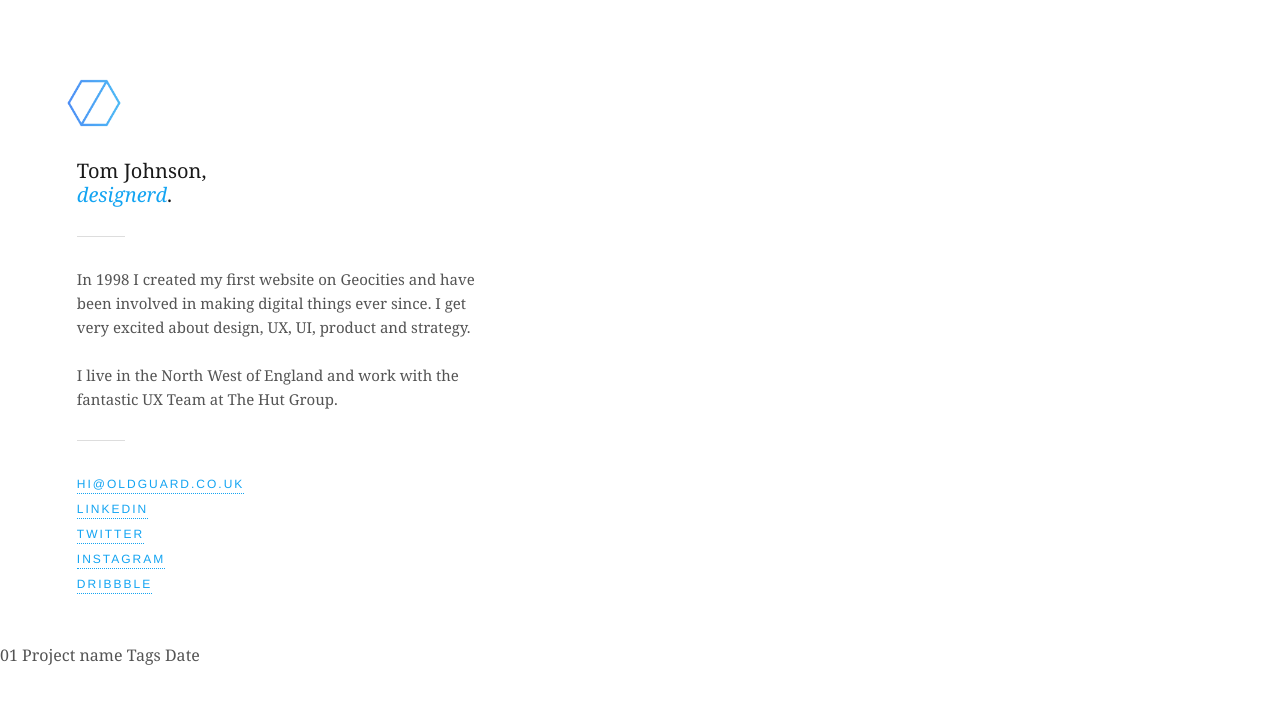
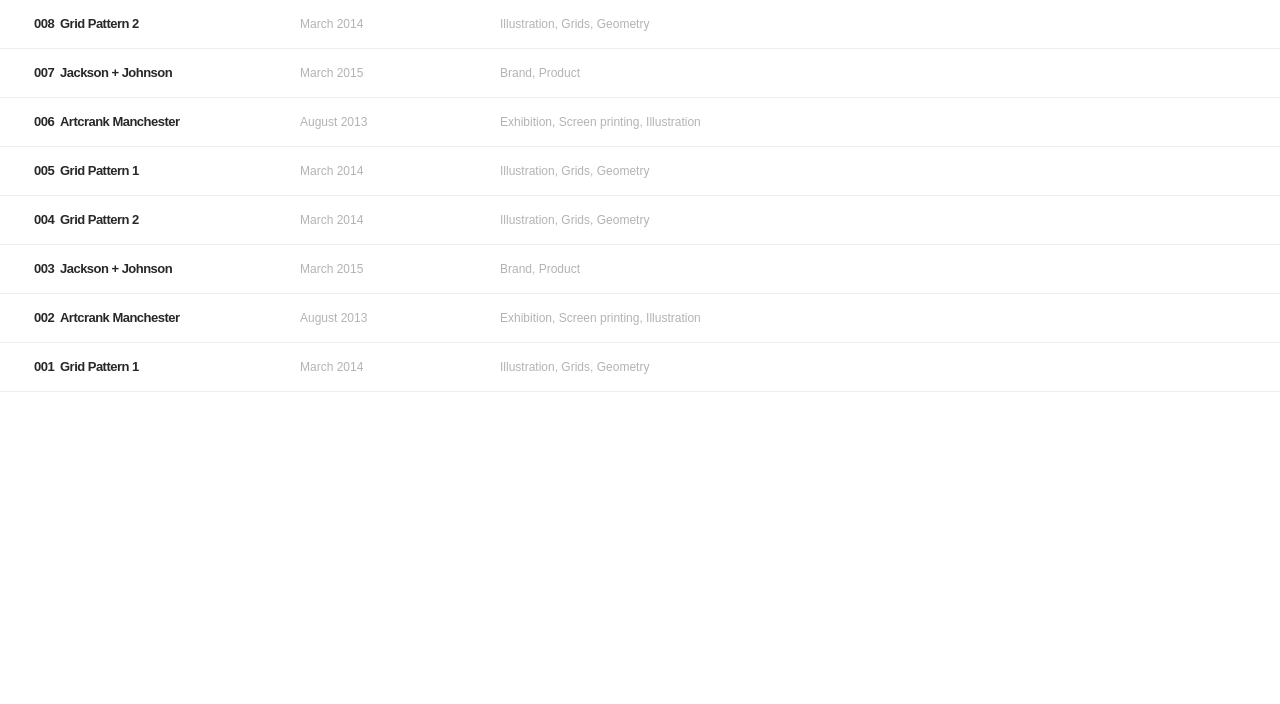
Before and after one commit to TomOldGuard/OldGuard, a PHP site: page / in a window 1280 px wide. Shown: the top 704 px of the page. Run offline with PHP 8.4, Linux system fonts and the light colour scheme; some libraries are stand-ins or nearby versions.

Commit message:
Archive style started

```diff
--- a/css/freestylin.css
+++ b/css/freestylin.css
@@ -126,6 +126,45 @@ p a:hover, ul a:hover, h2 a:hover{
 ::selection{ background: #E8E8E8; color: #13A4F2; } /* Safari */
 ::-moz-selection{ background: #E8E8E8; color: #13A4F2; } /* Firefox */
 
+
+.row{
+	border-bottom: 1px solid #efefef;
+}
+
+.row{
+	font-family: sans-serif;
+	font-size: 12px;
+	color: #B4B3B2;
+	line-height: 24px;
+    padding: 12px 34px;
+}
+
+.bold{
+	color: #282828;
+	font-weight: bold;
+	letter-spacing: -0.04em;
+	text-transform: capitalize;
+	font-size: 13px;
+	text-rendering: optimizelegibility;
+
+}
+
+.tags{
+	left: 500px;
+	position: absolute;
+}
+
+.date{
+	left: 300px;
+	position: absolute;
+}
+
+.title{
+	left: 60px;
+	position: absolute;
+}
+
+
 /*media queries*/
 
 @media screen and (min-width: 500px) {
--- a/index.html
+++ b/index.html
@@ -38,7 +38,7 @@
   </head>
   <body>
 
-    <header>
+ <!--   <header>
       <img src="images/logo.png"/ class="logo">
       <H1>Tom Johnson,<br><i>designerd</i>.</H1>
     </header>
@@ -55,14 +55,56 @@
         <li><a href="http://dribbble.com/oldguard" title="Old Guard Dribbble profile">Dribbble</a></li>
       </ul>
     </section>
+
+  -->
     <div class="row">
-      01
-      Project name
-      Tags
-      Date
+      <span class="bold">008</span>
+      <span class="bold title">Grid pattern 2</span>
+      <span class="tags">Illustration, Grids, Geometry</span>
+      <span class="date">March 2014</span>
     </div>
-
-
+    <div class="row">
+      <span class="bold">007</span>
+      <span class="bold title">Jackson + Johnson</span>
+      <span class="tags">Brand, Product</span>
+      <span class="date">March 2015</span>
+    </div>
+    <div class="row">
+      <span class="bold">006</span>
+      <span class="bold title">Artcrank Manchester</span>
+      <span class="tags">Exhibition, Screen printing, Illustration</span>
+      <span class="date">August 2013</span>
+    </div>
+    <div class="row">
+      <span class="bold">005</span>
+      <span class="bold title">Grid pattern 1</span>
+      <span class="tags">Illustration, Grids, Geometry</span>
+      <span class="date">March 2014</span>
+    </div>
+    <div class="row">
+      <span class="bold">004</span>
+      <span class="bold title">Grid pattern 2</span>
+      <span class="tags">Illustration, Grids, Geometry</span>
+      <span class="date">March 2014</span>
+    </div>
+    <div class="row">
+      <span class="bold">003</span>
+      <span class="bold title">Jackson + Johnson</span>
+      <span class="tags">Brand, Product</span>
+      <span class="date">March 2015</span>
+    </div>
+    <div class="row">
+      <span class="bold">002</span>
+      <span class="bold title">Artcrank Manchester</span>
+      <span class="tags">Exhibition, Screen printing, Illustration</span>
+      <span class="date">August 2013</span>
+    </div>
+    <div class="row">
+      <span class="bold">001</span>
+      <span class="bold title">Grid pattern 1</span>
+      <span class="tags">Illustration, Grids, Geometry</span>
+      <span class="date">March 2014</span>
+    </div>
 
     <script type='text/javascript' src='http://ajax.googleapis.com/ajax/libs/jquery/1.7.2/jquery.min.js?ver=1.7.2'></script>
     <script type="text/javascript" src="js/bits.js"></script>
```
